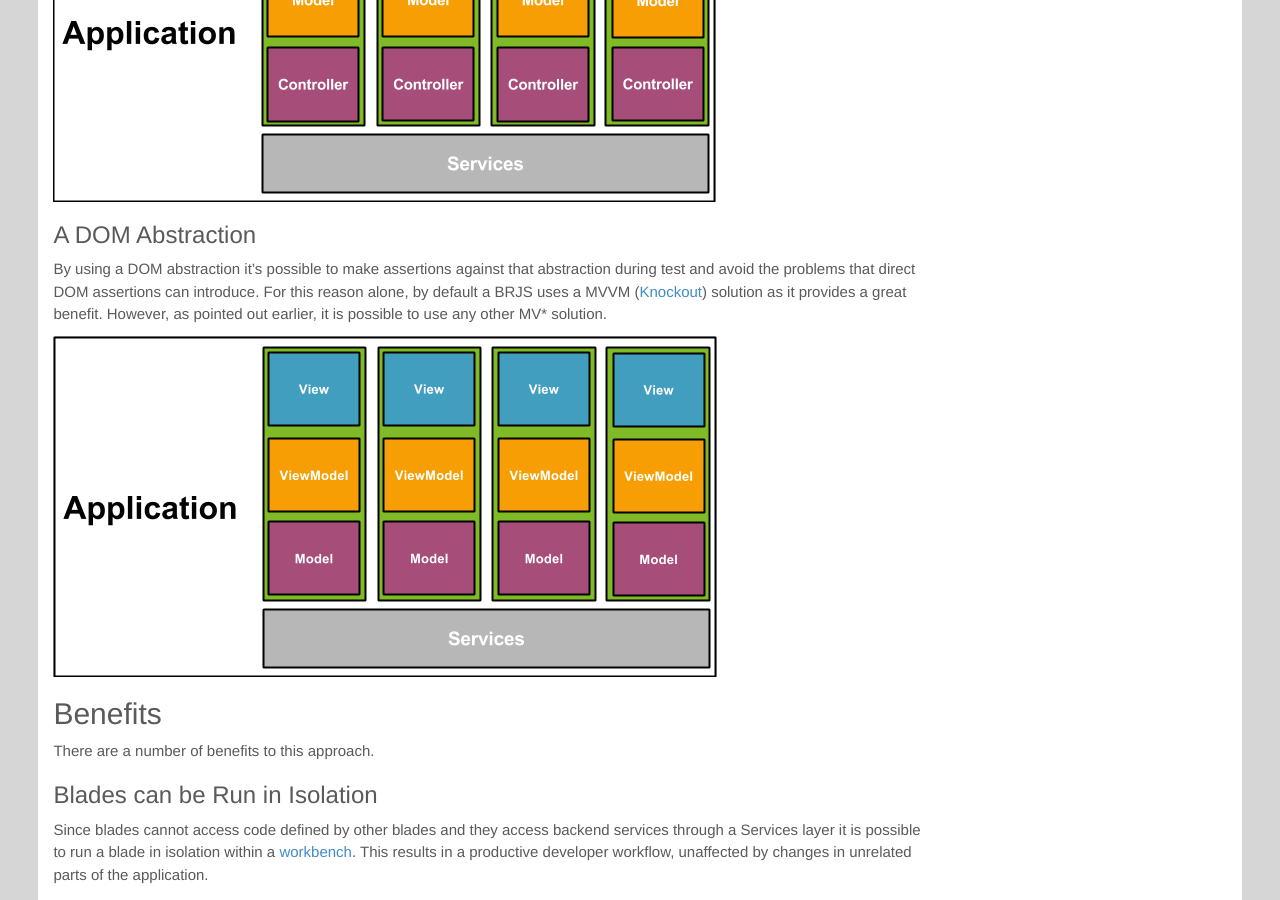
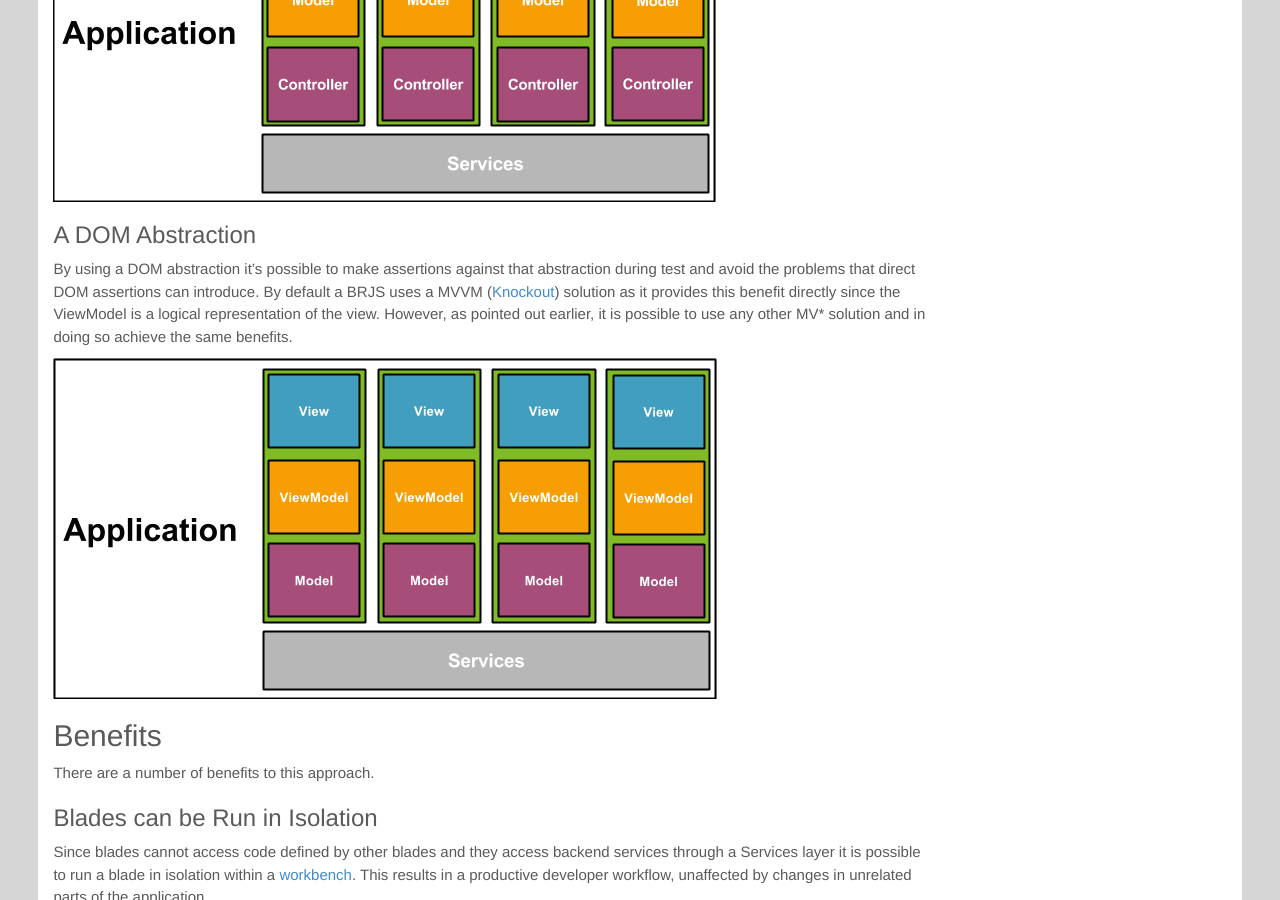
Before and after one commit to BladeRunnerJS/brjs-site, a Jekyll site: the page built from docs/concepts/app_architecture.md, in a window 1280 px wide and 900 px high, scrolled down 4574 px. Built offline with Jekyll 4.4.1, drawn with Linux system fonts in a browser that asks for light colours; nearby versions of some CDN libraries; Markdown is read by kramdown in place of the engine named in the settings; some of the changed text lies outside the part shown.

Commit message:
Clarifying MVVM isn't the only solution to offer DOM abstraction Based on feedback from @shannmcnicholl

```diff
--- a/docs/concepts/app_architecture.md
+++ b/docs/concepts/app_architecture.md
@@ -90,7 +90,7 @@ These potential problems can be avoided with the introduction of two architectur
 
 ### A DOM Abstraction
 
-By using a DOM abstraction it's possible to make assertions against that abstraction during test and avoid the problems that direct DOM assertions can introduce. For this reason alone, by default a BRJS uses a MVVM ([Knockout](http://knockoutjs.com/)) solution as it provides a great benefit. However, as pointed out earlier, it is possible to use any other MV* solution.
+By using a DOM abstraction it's possible to make assertions against that abstraction during test and avoid the problems that direct DOM assertions can introduce. By default a BRJS uses a MVVM ([Knockout](http://knockoutjs.com/)) solution as it provides this benefit directly since the ViewModel is a logical representation of the view. However, as pointed out earlier, it is possible to use any other MV* solution and in doing so achieve the same benefits.
 
 ![](/docs/concepts/img/app-disection-mvvm-services.png)
 
@@ -129,7 +129,7 @@ This results in teams working in parallel unaffected by code changes or hold-ups
 
 ### Blades can use any library
 
-Blades can use any library or UI framework. As above, MVVM provides a number of values but the architecture isn't tied to using this or the default Knockout solution.
+Blades can use any library or UI framework. As above, MVVM provides a number of benefits but the architecture isn't tied to using this or the default Knockout solution.
 
 It's even possible for different blades to use different libraries, if required.
 
```
